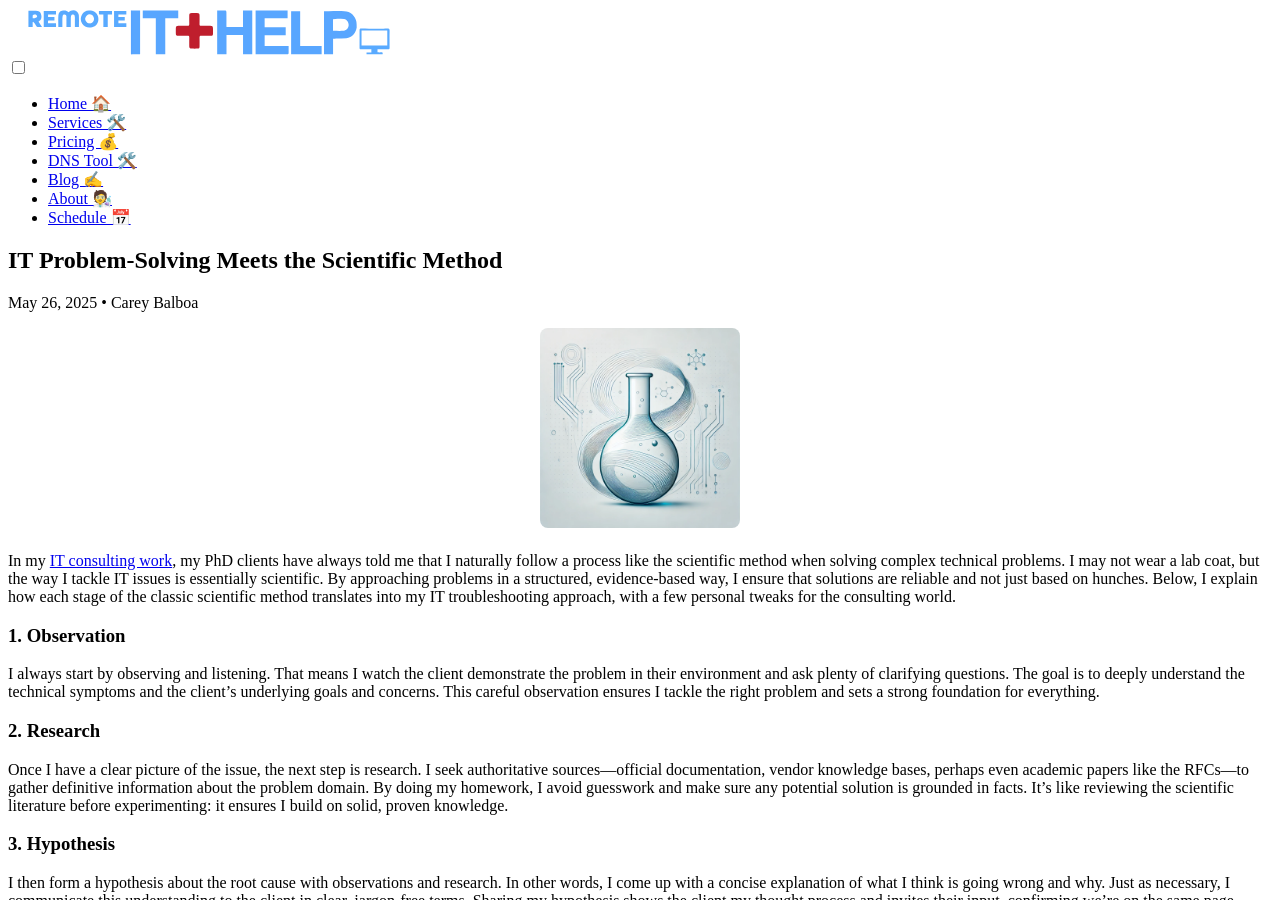
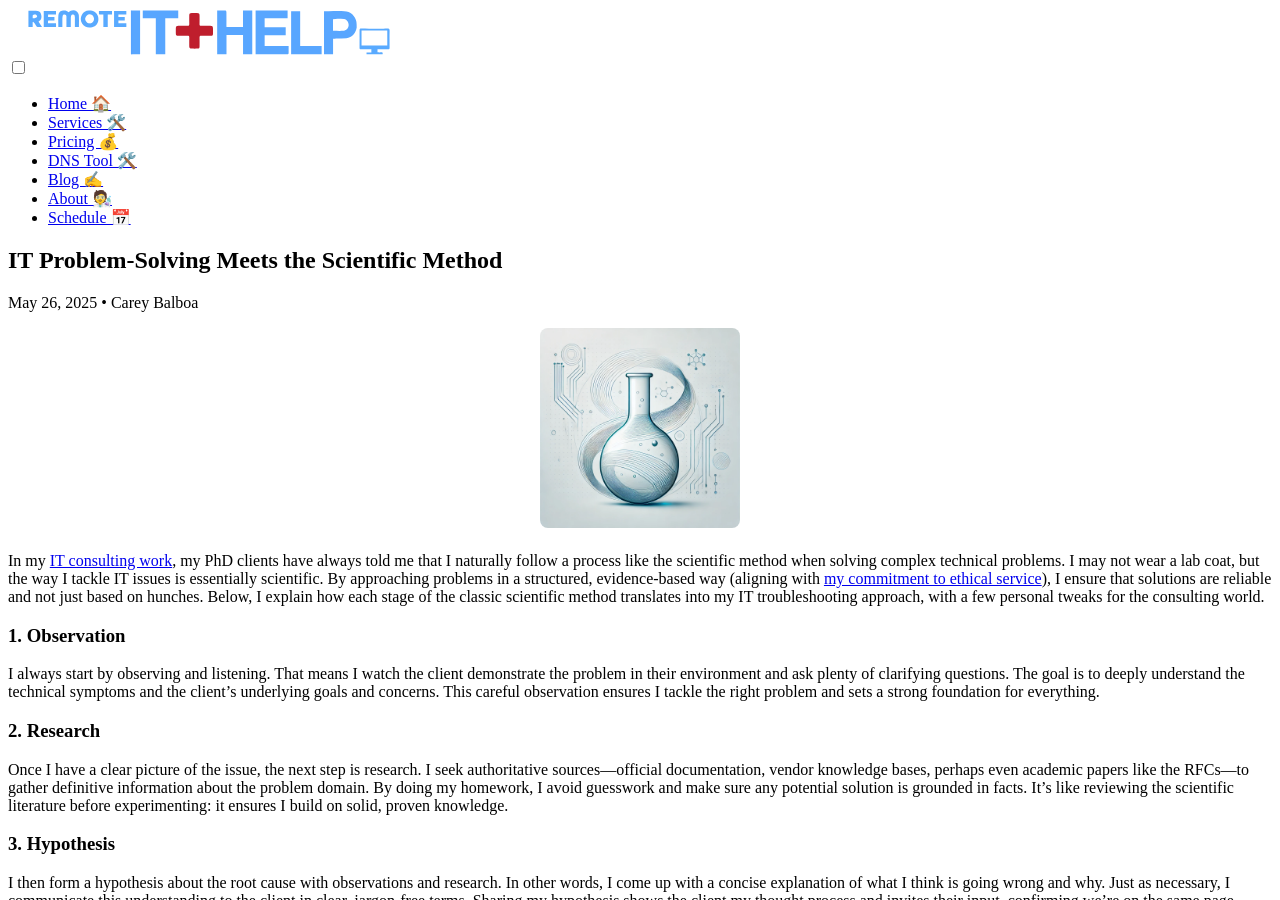
Before and after one commit to careyjames/remote-it-help-site, a Jekyll site: the page built from _posts/2025-05-26-it-problem-solving-scientific-method.md, in a window 1280 px wide and 900 px high. Built offline with Jekyll 4.4.1, drawn with Linux system fonts in a browser that asks for light colours.

Commit message:
Update 2025-05-26-it-problem-solving-scientific-method.md

```diff
--- a/_posts/2025-05-26-it-problem-solving-scientific-method.md
+++ b/_posts/2025-05-26-it-problem-solving-scientific-method.md
@@ -9,7 +9,7 @@ image: /assets/images/it-problem-solving-scientific-method.webp
 description: "Discover Carey Balboa's scientific, evidence-based method for IT consulting and complex problem-solving, ensuring reliable and effective tech solutions."
 ---
 
-In my [IT consulting work](/services.html), my PhD clients have always told me that I naturally follow a process like the scientific method when solving complex technical problems. I may not wear a lab coat, but the way I tackle IT issues is essentially scientific. By approaching problems in a structured, evidence-based way, I ensure that solutions are reliable and not just based on hunches. Below, I explain how each stage of the classic scientific method translates into my IT troubleshooting approach, with a few personal tweaks for the consulting world.
+In my [IT consulting work](/services.html), my PhD clients have always told me that I naturally follow a process like the scientific method when solving complex technical problems. I may not wear a lab coat, but the way I tackle IT issues is essentially scientific. By approaching problems in a structured, evidence-based way (aligning with [my commitment to ethical service](/about.html)), I ensure that solutions are reliable and not just based on hunches. Below, I explain how each stage of the classic scientific method translates into my IT troubleshooting approach, with a few personal tweaks for the consulting world.
 
 ### 1. Observation
 
```
